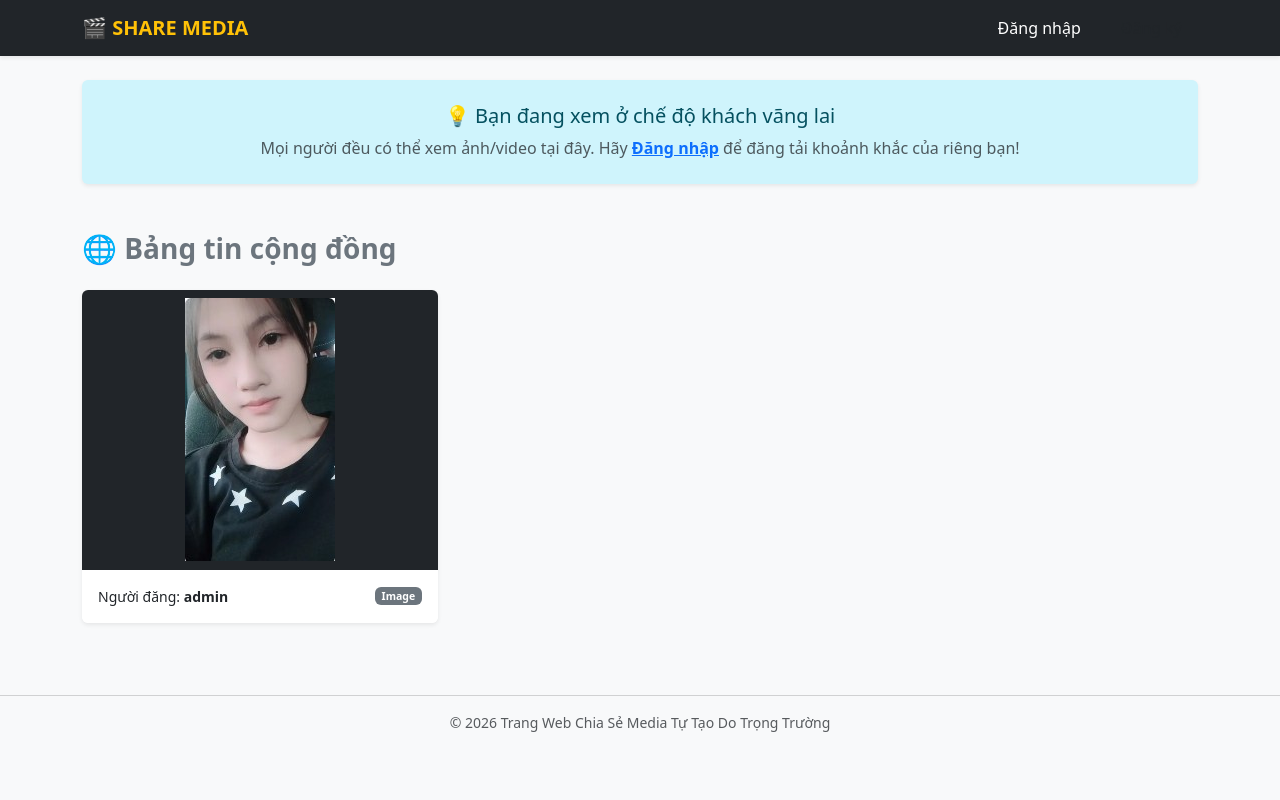
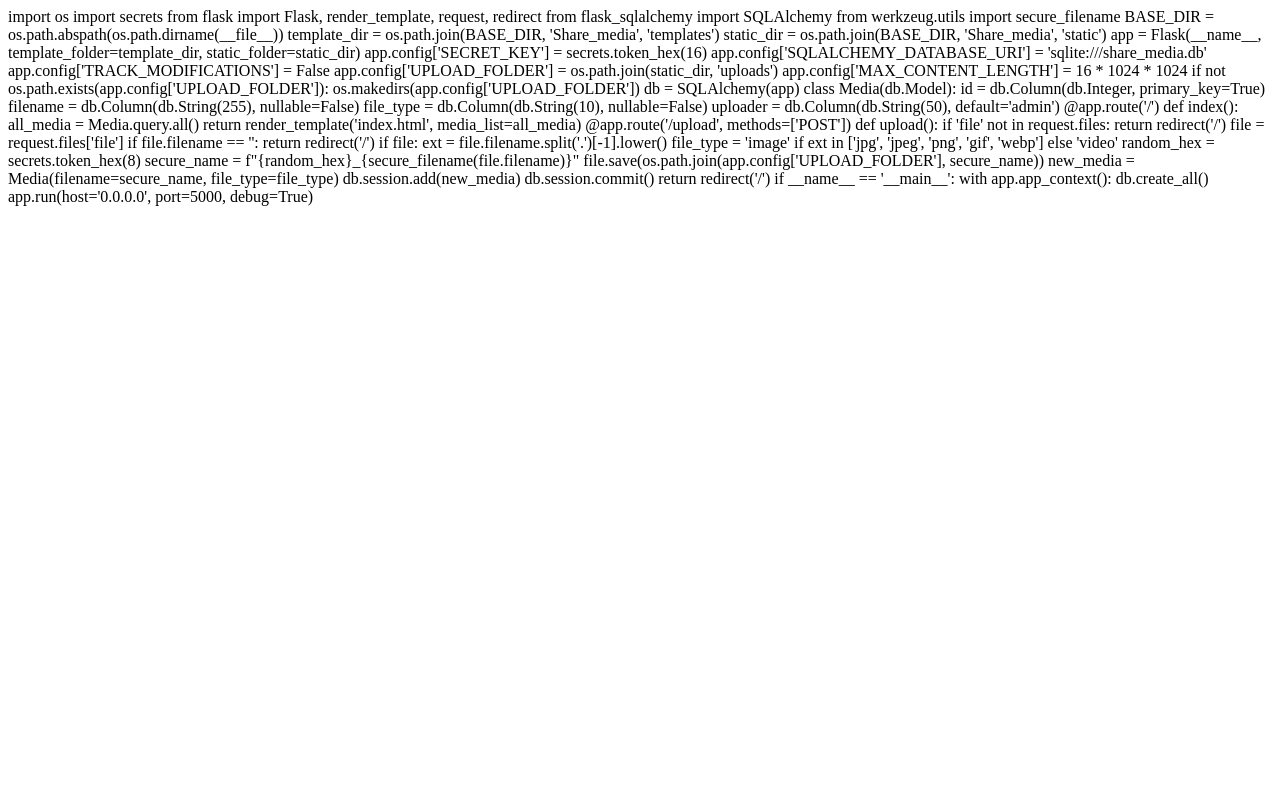
Before and after one commit to phimriview915-prog/share-media-python, a Flask app: page / in a window 1280 px wide. Run offline with Flask 3, Linux system fonts and the light colour scheme.

Commit message:
Update index.html

```diff
--- a/share_media/templates/index.html
+++ b/share_media/templates/index.html
@@ -1,47 +1,55 @@
-{% extends 'base.html' %}
-{% block content %}
+import os
+import secrets
+from flask import Flask, render_template, request, redirect
+from flask_sqlalchemy import SQLAlchemy
+from werkzeug.utils import secure_filename
 
-{% if session.get('user_id') %}
-<div class="card p-4 mb-5 shadow-sm border-0">
-    <h4 class="fw-bold mb-3">📤 Tải lên ảnh hoặc video của bạn</h4>
-    <form action="{{ url_for('upload_file') }}" method="POST" enctype="multipart/form-data">
-        <div class="input-group">
-            <input type="file" name="file" class="form-control" accept="image/*,video/*" required>
-            <button type="submit" class="btn btn-primary px-4 fw-bold">Chia sẻ ngay</button>
-        </div>
-        <div class="form-text mt-2 text-muted">Hỗ trợ định dạng: JPG, PNG, GIF, MP4, AVI, MOV.</div>
-    </form>
-</div>
-{% else %}
-<div class="alert alert-info text-center border-0 shadow-sm py-4 mb-5">
-    <h5>💡 Bạn đang xem ở chế độ khách vãng lai</h5>
-    <p class="mb-0 text-muted">Mọi người đều có thể xem ảnh/video tại đây. Hãy <a href="{{ url_for('login') }}" class="fw-bold text-primary">Đăng nhập</a> để đăng tải khoảnh khắc của riêng bạn!</p>
-</div>
-{% endif %}
+BASE_DIR = os.path.abspath(os.path.dirname(__file__))
+template_dir = os.path.join(BASE_DIR, 'Share_media', 'templates')
+static_dir = os.path.join(BASE_DIR, 'Share_media', 'static')
 
-<h3 class="fw-bold text-secondary mb-4">🌐 Bảng tin cộng đồng</h3>
-<div class="row">
-    {% for media in media_list %}
-    <div class="col-xl-4 col-md-6 mb-4">
-        <div class="card h-100 shadow-sm border-0 overflow-hidden">
-            <div class="media-container bg-dark d-flex align-items-center justify-content-center" style="height: 280px;">
-                {% if media.file_type == 'image' %}
-                    <img src="{{ url_for('static', filename='uploads/' + media.filename) }}" alt="Hình ảnh chia sẻ">
-                {% else %}
-                    <video src="{{ url_for('static', filename='uploads/' + media.filename) }}" controls></video>
-                {% endif %}
-            </div>
-            <div class="card-footer bg-white border-0 py-3 small d-flex justify-content-between align-items-center">
-                <span>Người đăng: <b class="text-dark">{{ media.user.username }}</b></span>
-                <span class="badge bg-secondary text-capitalize">{{ media.file_type }}</span>
-            </div>
-        </div>
-    </div>
-    {% else %}
-    <div class="col-12 text-center my-5">
-        <p class="text-muted fs-5">Chưa có nội dung nào được đăng tải. Hãy là người đầu tiên!</p>
-    </div>
-    {% endfor %}
-</div>
+app = Flask(__name__, template_folder=template_dir, static_folder=static_dir)
+app.config['SECRET_KEY'] = secrets.token_hex(16)
+app.config['SQLALCHEMY_DATABASE_URI'] = 'sqlite:///share_media.db'
+app.config['TRACK_MODIFICATIONS'] = False
+app.config['UPLOAD_FOLDER'] = os.path.join(static_dir, 'uploads')
+app.config['MAX_CONTENT_LENGTH'] = 16 * 1024 * 1024
 
-{% endblock %}
+if not os.path.exists(app.config['UPLOAD_FOLDER']):
+    os.makedirs(app.config['UPLOAD_FOLDER'])
+
+db = SQLAlchemy(app)
+
+class Media(db.Model):
+    id = db.Column(db.Integer, primary_key=True)
+    filename = db.Column(db.String(255), nullable=False)
+    file_type = db.Column(db.String(10), nullable=False)
+    uploader = db.Column(db.String(50), default='admin')
+
+@app.route('/')
+def index():
+    all_media = Media.query.all()
+    return render_template('index.html', media_list=all_media)
+
+@app.route('/upload', methods=['POST'])
+def upload():
+    if 'file' not in request.files:
+        return redirect('/')
+    file = request.files['file']
+    if file.filename == '':
+        return redirect('/')
+    if file:
+        ext = file.filename.split('.')[-1].lower()
+        file_type = 'image' if ext in ['jpg', 'jpeg', 'png', 'gif', 'webp'] else 'video'
+        random_hex = secrets.token_hex(8)
+        secure_name = f"{random_hex}_{secure_filename(file.filename)}"
+        file.save(os.path.join(app.config['UPLOAD_FOLDER'], secure_name))
+        new_media = Media(filename=secure_name, file_type=file_type)
+        db.session.add(new_media)
+        db.session.commit()
+    return redirect('/')
+
+if __name__ == '__main__':
+    with app.app_context():
+        db.create_all()
+    app.run(host='0.0.0.0', port=5000, debug=True)
```
